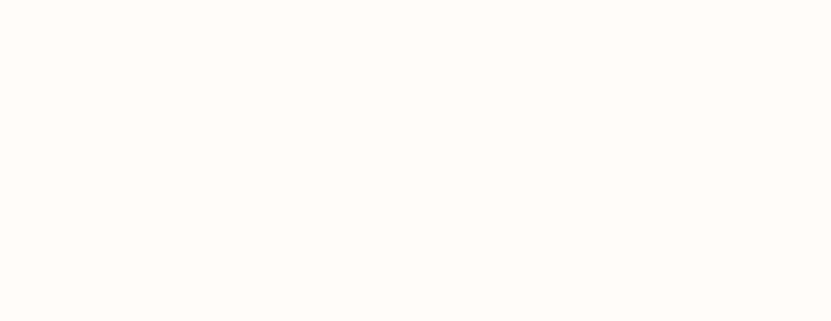
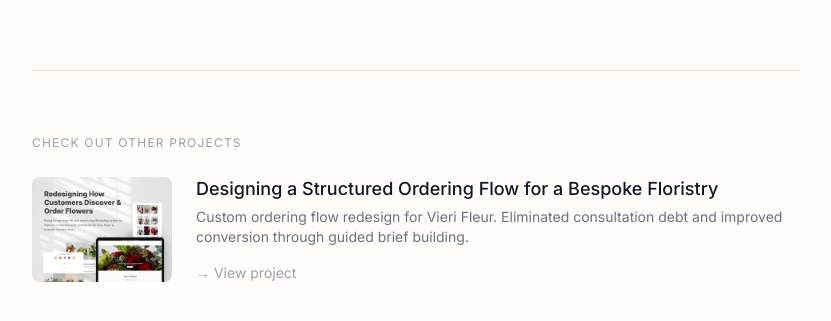
Before and after one commit to michelavieri/michela-portfolio-2026, a Next.js app: page /project/others in a window 1280 px wide. Shown: the part 2675-2996 px from the top of the page, without its empty margins (328-1159 px from the left). Before the commit the page ends 2761 px from the top, so only its background shows below. Built offline with nearby package versions, Linux system fonts and the light colour scheme.

Commit message:
feat: add project details footer

```diff
--- a/app/project/[id]/page.tsx
+++ b/app/project/[id]/page.tsx
@@ -37,6 +37,11 @@
     const project = projects.find((p) => p.id === id);
 
     if (!project) return notFound();
+
+    const currentIndex = projects.findIndex((p) => p.id === id);
+
+    const nextProject =
+        projects[(currentIndex + 1) % projects.length];
 
     return (
         <div className="w-full">
@@ -222,6 +227,50 @@
                                     return null;
                             }
                         })}
+
+                        {/* NEXT PROJECT SECTION */}
+                        <div className="mt-24 border-t pt-16">
+
+                            <p className="text-xs uppercase tracking-widest text-gray-400 mb-6">
+                                Check out other projects
+                            </p>
+
+                            <a
+                                href={`/project/${nextProject.id}`}
+                                className="group block"
+                            >
+                                <div className="grid grid-cols-1 lg:grid-cols-[140px_1fr] gap-6 items-center group">
+
+                                    {/* THUMBNAIL */}
+                                    <div className="relative w-full aspect-[4/3] overflow-hidden rounded-md bg-muted">
+                                        {nextProject.heroImage && (
+                                            <Image
+                                                src={nextProject.imageSrc}
+                                                alt={nextProject.title}
+                                                fill
+                                                className="object-cover group-hover:scale-105 transition duration-300"
+                                            />
+                                        )}
+                                    </div>
+
+                                    {/* TEXT */}
+                                    <div>
+                                        <p className="text-lg font-medium text-gray-900 group-hover:text-gray-500 transition">
+                                            {nextProject.title}
+                                        </p>
+
+                                        <p className="text-sm text-gray-500 mt-1 line-clamp-2">
+                                            {nextProject.description}
+                                        </p>
+
+                                        {/* subtle arrow hint */}
+                                        <div className="mt-4 text-sm text-gray-400 group-hover:text-gray-600 transition">
+                                            → View project
+                                        </div>
+                                    </div>
+                                </div>
+                            </a>
+                        </div>
                     </div>
                 </div>
             </div>
```
